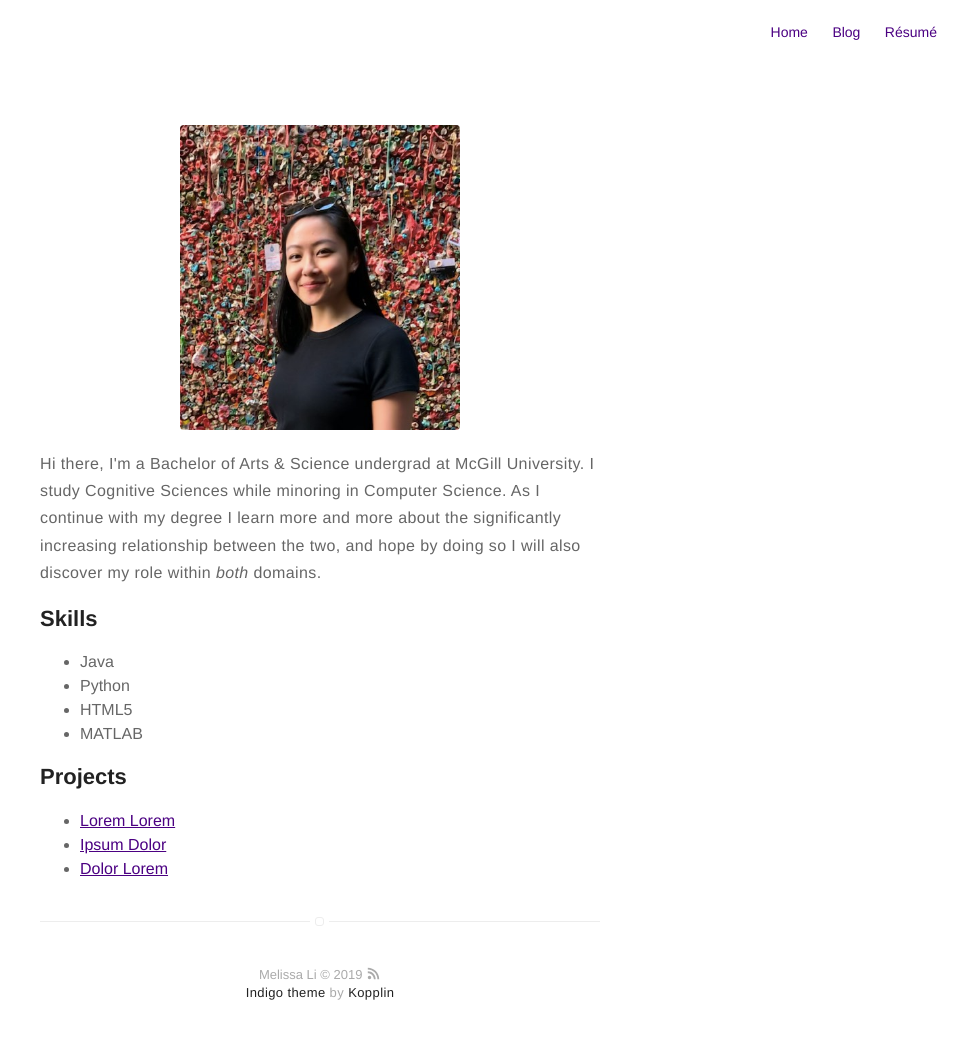
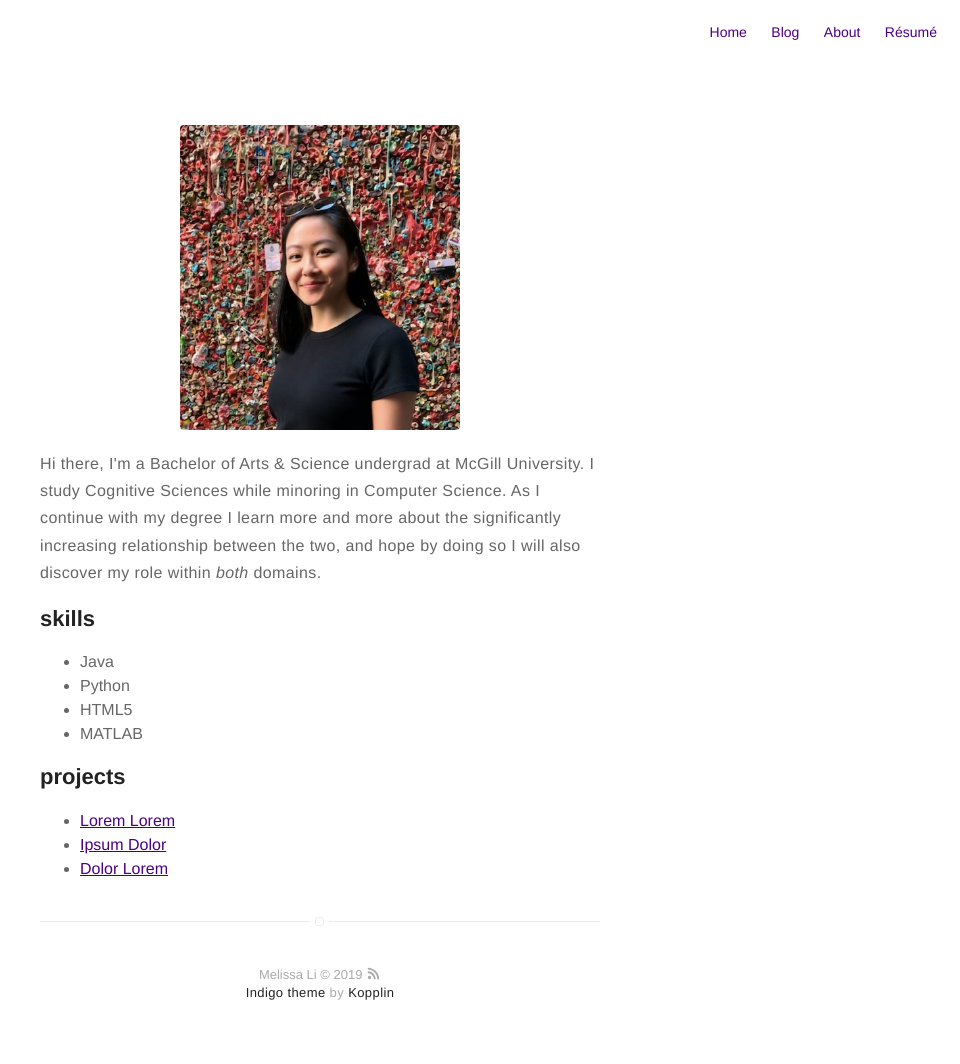
Before and after one commit to im-mel/im-mel.github.io, a Jekyll site: the page built from about.md, in a window 1280 px wide. Shown: the whole page, without its empty margins (320-1280 px from the left). Built offline with Jekyll 4.4.1, drawn with Linux system fonts in a browser that asks for light colours.

Commit message:
Update about.md

```diff
--- a/about.md
+++ b/about.md
@@ -8,7 +8,7 @@ layout: page
 
 
 
-<h2>Skills</h2>
+<h2>skills</h2>
 
 <ul class="skill-list">
 	<li>Java</li>
@@ -18,7 +18,7 @@ layout: page
 
 </ul>
 
-<h2>Projects</h2>
+<h2>projects</h2>
 
 <ul>
 	<li><a href="https://github.com/">Lorem Lorem</a></li>
```
Also changed, not shown: other parts of about.md (+1 -1 lines).
